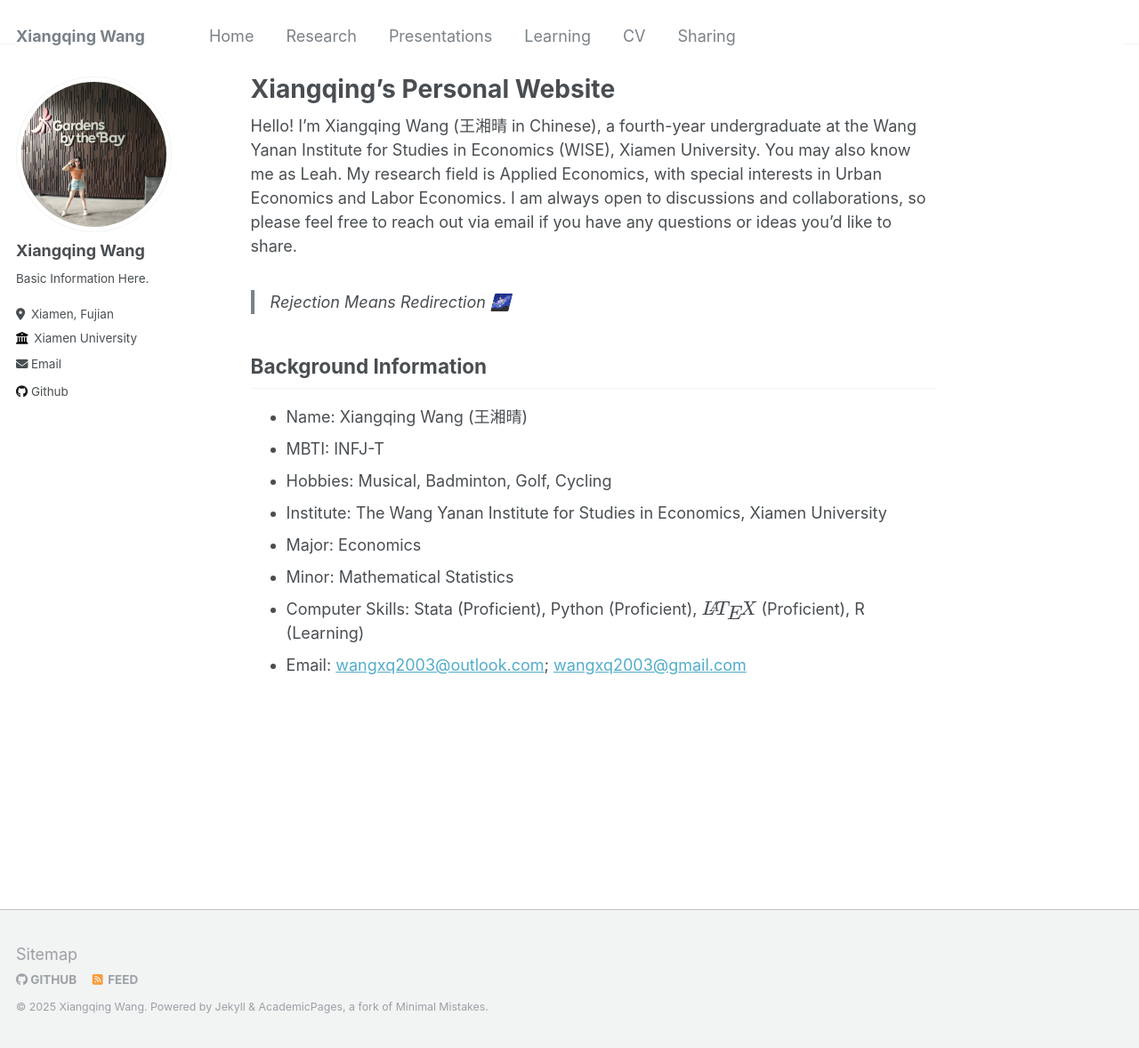
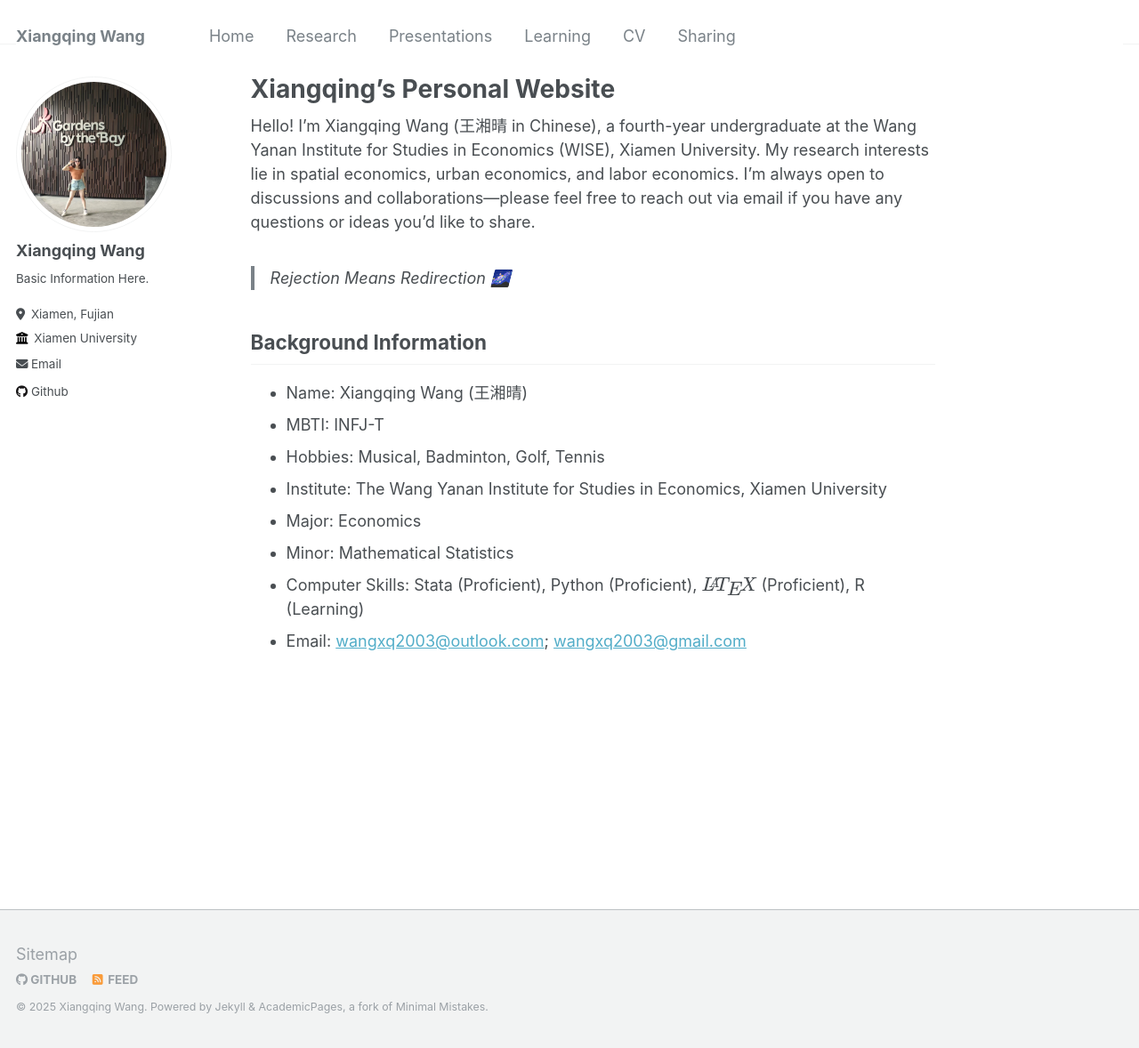
Before and after one commit to leahxqing/leahxqing.github.io, a Jekyll site: the page built from _pages/about.md, in a window 1280 px wide and 1178 px high. Shown: the whole window at 89% size. Built offline with Jekyll 4.4.1, drawn with Linux system fonts in a browser that asks for light colours.

Commit message:
About, Pre

```diff
--- a/_pages/about.md
+++ b/_pages/about.md
@@ -7,14 +7,14 @@ redirect_from:
   - /about.html
 ---
 
-Hello! I'm Xiangqing Wang (王湘晴 in Chinese), a fourth-year undergraduate at the Wang Yanan Institute for Studies in Economics (WISE), Xiamen University. You may also know me as Leah. My research field is Applied Economics, with special interests in Urban Economics and Labor Economics. I am always open to discussions and collaborations, so please feel free to reach out via email if you have any questions or ideas you'd like to share.
+Hello! I'm Xiangqing Wang (王湘晴 in Chinese), a fourth-year undergraduate at the Wang Yanan Institute for Studies in Economics (WISE), Xiamen University. My research interests lie in spatial economics, urban economics, and labor economics. I’m always open to discussions and collaborations—please feel free to reach out via email if you have any questions or ideas you’d like to share.
 
 > Rejection Means Redirection 🌌
 
 ## Background Information
 - Name: Xiangqing Wang (王湘晴)
 - MBTI: INFJ-T
-- Hobbies: Musical, Badminton, Golf, Cycling
+- Hobbies: Musical, Badminton, Golf, Tennis
 - Institute: The Wang Yanan Institute for Studies in Economics, Xiamen University
 - Major: Economics
 - Minor: Mathematical Statistics
```
Also changed, not shown: _pages/sharing.md (+0 -1 lines), _talks/reading_group.md (+6 -5 lines), _posts/archived/2025-02-19-Replication.md (renamed from _posts/2025-02-19-Replication.md), 1 other file.
